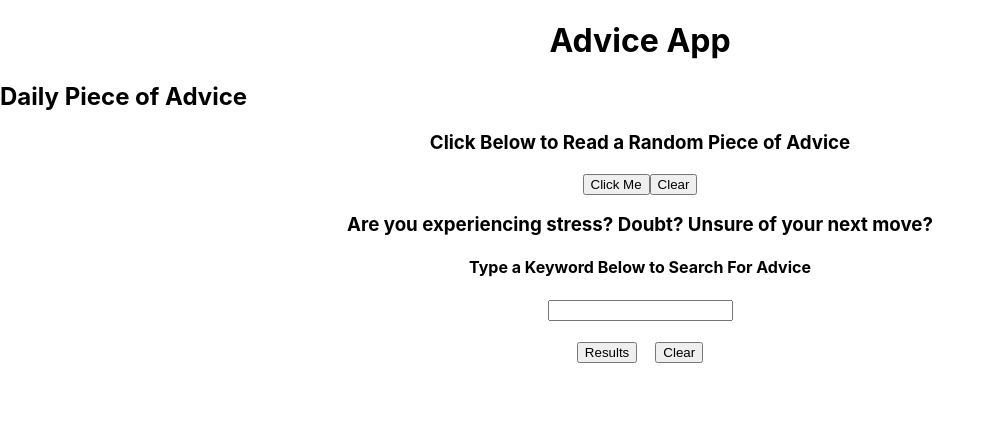
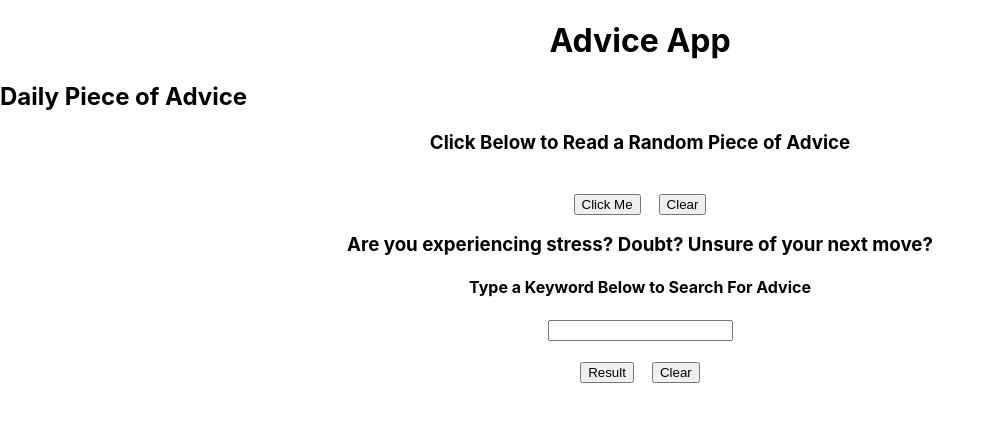
Before and after one commit to caroline223/advice-app, a React (Create React App) app: page / in a window 1280 px wide. Shown: the top 422 px of the page, without its empty margins (0-994 px from the left). Built offline with nearby package versions, Linux system fonts and the light colour scheme.

Commit message:
Minor adjustments

```diff
--- a/src/Components/AdviceForm.js
+++ b/src/Components/AdviceForm.js
@@ -67,8 +67,9 @@ function AdviceForm(){
             <h2>Daily Piece of Advice</h2>
             <h3>Click Below to Read a Random Piece of Advice</h3>
             <p>{randomAdvice}</p>
+            <br />
             <div style={{textAlign: 'center'}}>
-                <button onClick={randomSubmit}>Click Me</button>
+                <button onClick={randomSubmit}>Click Me</button>&nbsp;&nbsp;&nbsp;&nbsp;
                 <button onClick={clearRandomInfo} type="submit">Clear</button>
             </div>
 
@@ -85,7 +86,7 @@ function AdviceForm(){
                     </div>
                 &nbsp;
                 <div style={{textAlign: 'center'}}>
-                    <button onClick={searchSubmit} type="submit">Results</button>&nbsp;&nbsp;&nbsp;&nbsp;
+                    <button onClick={searchSubmit} type="submit">Result</button>&nbsp;&nbsp;&nbsp;&nbsp;
                     <button onClick={clearSearchInfo} type="submit">Clear</button>
                 </div>
                 <p>{query}</p>
```
